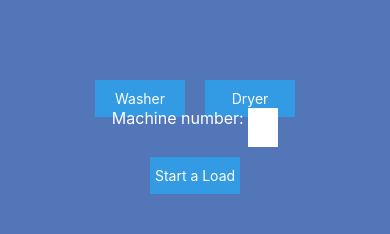
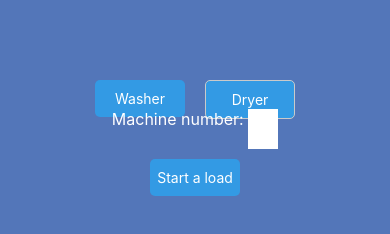
Before and after one commit to HrushikC/londree, a React Native app in the folder frontend/: screen / in a window 390 px wide. Shown: the part 588-822 px from the top of the page. Built offline with nearby package versions, Linux system fonts and the light colour scheme; no server answers.

Commit message:
Created customButton component

```diff
--- a/frontend/App.js
+++ b/frontend/App.js
@@ -3,6 +3,7 @@ import React, { useEffect, useState } from 'react';
 import { TouchableOpacity, View, Text, TextInput } from 'react-native';
 import styles from './styles.js';
 import axios from 'axios';
+import CustomButton from './components/CustomButton';
 
 export default function App() {
   const [ laundromat, setLaundromat ] = useState({
@@ -16,7 +17,13 @@ export default function App() {
     availableDryers: '-',
     totalDryers: '-'
   })
-  useEffect(() => {
+  const [ loadData, setLoadData ] = useState({
+    isWasher: true,
+    machineNumber: null,
+    isRunning: false
+  })
+
+  function updateDroshers() {
     //get drosher availability for location
     axios.get(`http://localhost:5000/laundromat/${laundromat.id}`).then((result) => {
       //set droshers array
@@ -41,6 +48,10 @@ export default function App() {
       });
       setDrosherAvailability(da);
     });
+  }
+
+  useEffect(() => {
+    updateDroshers();
   }, []);
 
   return (
@@ -53,20 +64,14 @@ export default function App() {
       </View>
       <View style={styles.lower}>
 	     <View style={styles.machineSelect}>
-	      <TouchableOpacity>
-	       <Text style={styles.machineSelectButton}>Washer</Text>
-	      </TouchableOpacity>
-	      <TouchableOpacity>
-	       <Text style={styles.machineSelectButton}>Dryer</Text>
-	      </TouchableOpacity>
+        <CustomButton text="Washer" active={true} />
+        <CustomButton text="Dryer" active={false} />
 	     </View>
 	     <View style={styles.machineNumInputContainer}>
 	      <Text style={styles.textMain}>Machine number: </Text>
         <TextInput style={styles.machineNumInput}></TextInput>
 	     </View>
-	     <TouchableOpacity>
-	      <Text style={styles.machineSelectButton}>Start a Load</Text>
-	     </TouchableOpacity>
+       <CustomButton text="Start a load" active={true} />
       </View>
     </View>
   );
--- /dev/null
+++ b/frontend/components/CustomButton.js
@@ -0,0 +1,35 @@
+import React from 'react';
+import { TouchableOpacity, Text } from 'react-native';
+import { StyleSheet } from 'react-native';
+
+const CustomButton = ({ text, active }) => (
+  <TouchableOpacity>
+    {active ? <Text style={styles.machineSelectButtonActive}>{text}</Text>
+      : <Text style={styles.machineSelectButtonInactive}>{text}</Text>}
+  </TouchableOpacity>
+)
+
+const styles = StyleSheet.create({
+	machineSelectButtonActive: {
+		width: "90px",
+		paddingVertical: "10px",
+		margin: "10px",
+		textAlign: "center",
+		backgroundColor: "#339AE4",
+		color: "white",
+		borderRadius: "5px",
+	},
+	machineSelectButtonInactive: {
+		width: "90px",
+		paddingVertical: "10px",
+		margin: "10px",
+		textAlign: "center",
+		color: "white",
+		borderWidth: "1px",
+		backgroundColor: "#339AE4",
+		borderColor: "#cacaca",
+		borderRadius: "5px",
+	},
+})
+
+export default CustomButton;
--- a/frontend/styles.js
+++ b/frontend/styles.js
@@ -27,17 +27,6 @@ const mainStyle = StyleSheet.create({
 		flex: 1,
 		flexDirection: 'row',
 	},
-	machineSelectButton: {
-		width: "90px",
-		paddingVertical: "10px",
-		margin: "10px",
-		textAlign: "center",
-		backgroundColor: "#339AE4",
-		color: "white",
-		//borderWidth: "1px",
-		//borderColor: "white",
-		//borderRadius: "5px",
-	},
 	machineNumInputContainer: {
 		flex: 1,
 		flexDirection: 'row'
```
